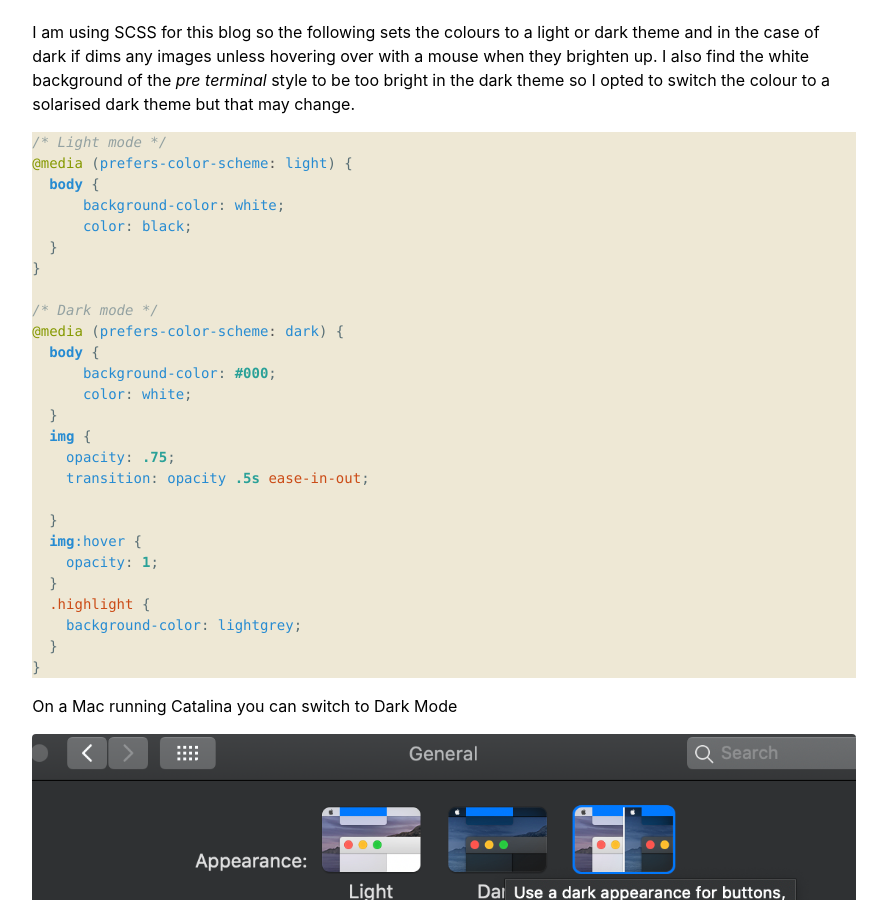
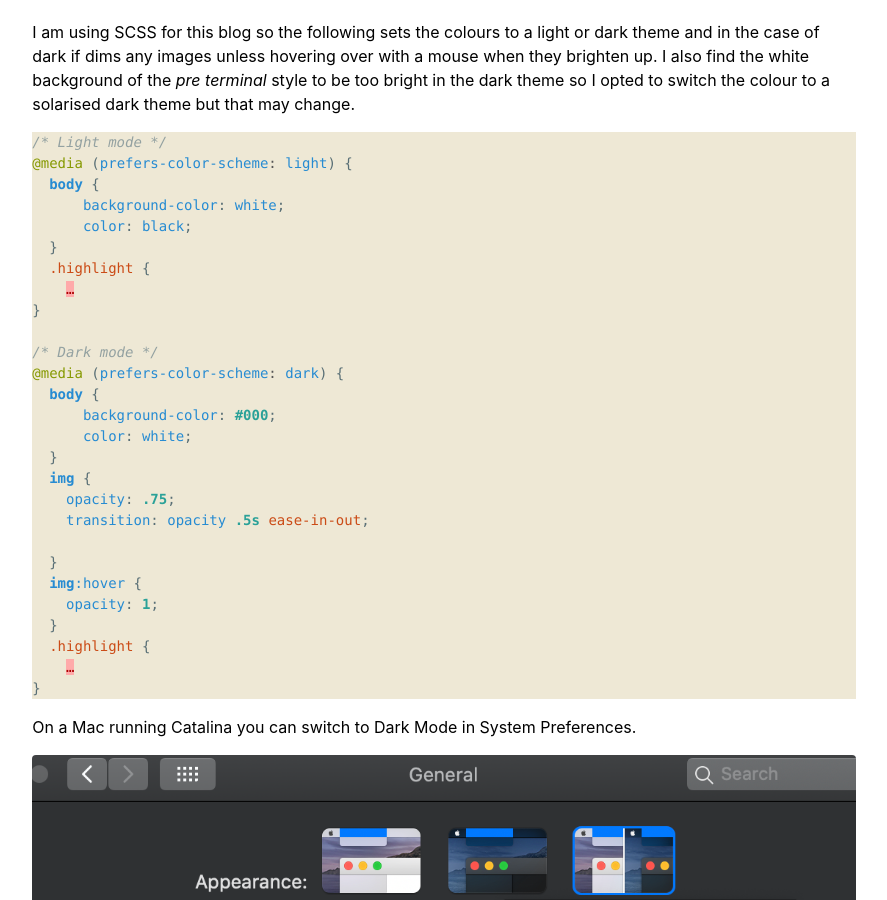
Before and after one commit to eharrow/eharrow.github.io, a Jekyll site: the page built from _posts/2020-03-12-dark-mode-for-jekyll.md, in a window 1280 px wide and 900 px high, scrolled down 228 px. Shown: the whole window, without its empty margins (196-1083 px from the left). Built offline with Jekyll 4.4.1, drawn with Linux system fonts in a browser that asks for light colours; comment, search, counter and statistics services are not loaded.

Commit message:
fix: complete the sentence

````diff
--- a/_posts/2020-03-12-dark-mode-for-jekyll.md
+++ b/_posts/2020-03-12-dark-mode-for-jekyll.md
@@ -15,6 +15,8 @@ I am using SCSS for this blog so the following sets the colours to a light or da
       background-color: white;
       color: black;
   }
+  .highlight {
+    …
 }
 
 /* Dark mode */
@@ -32,11 +34,10 @@ I am using SCSS for this blog so the following sets the colours to a light or da
     opacity: 1;
   }
   .highlight {
-    background-color: lightgrey;
-  }
+    …
 }
 ```
 
-On a Mac running Catalina you can switch to Dark Mode
+On a Mac running Catalina you can switch to Dark Mode in System Preferences.
 
 ![mac catalina dark mode screenshot](/public/images/mac-catalina-dark-mode.png){:class="img-fluid rounded"}
````
